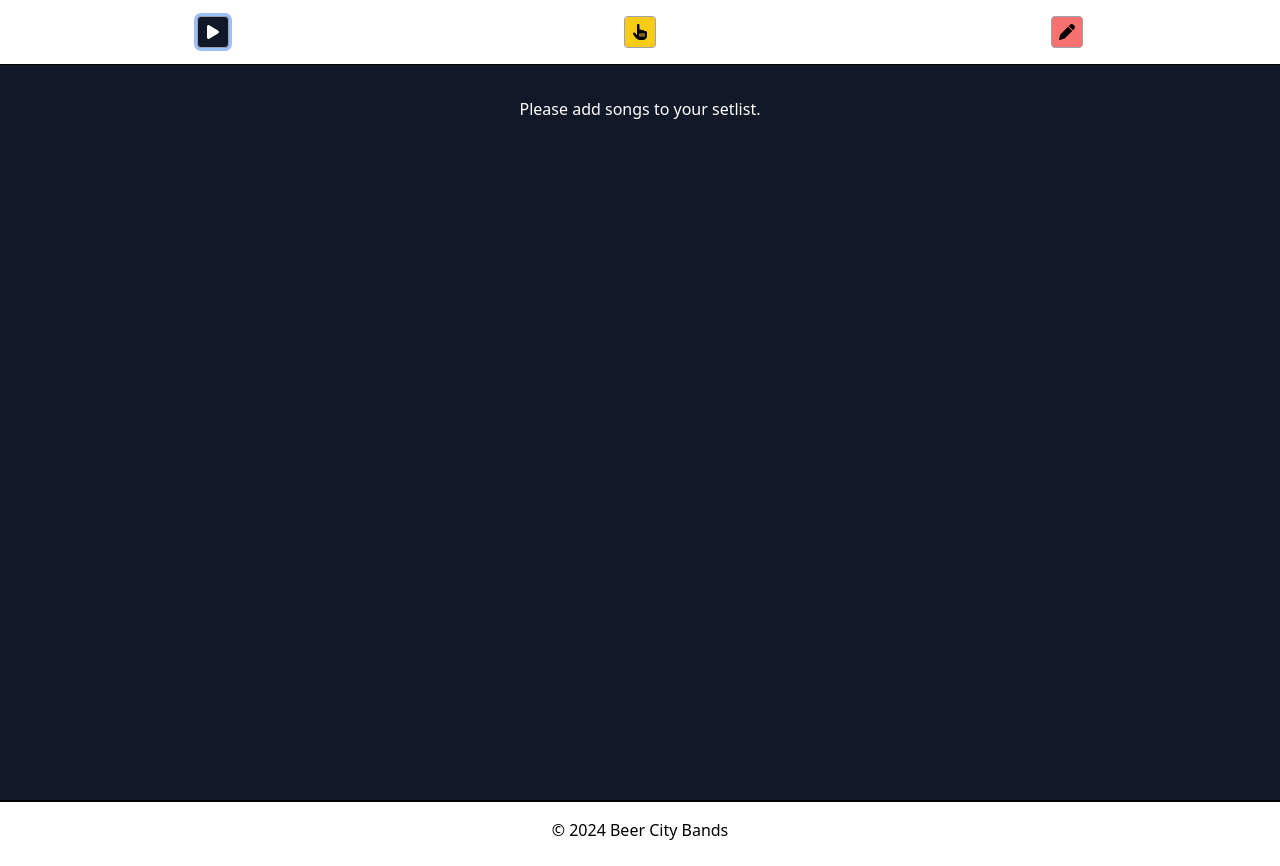
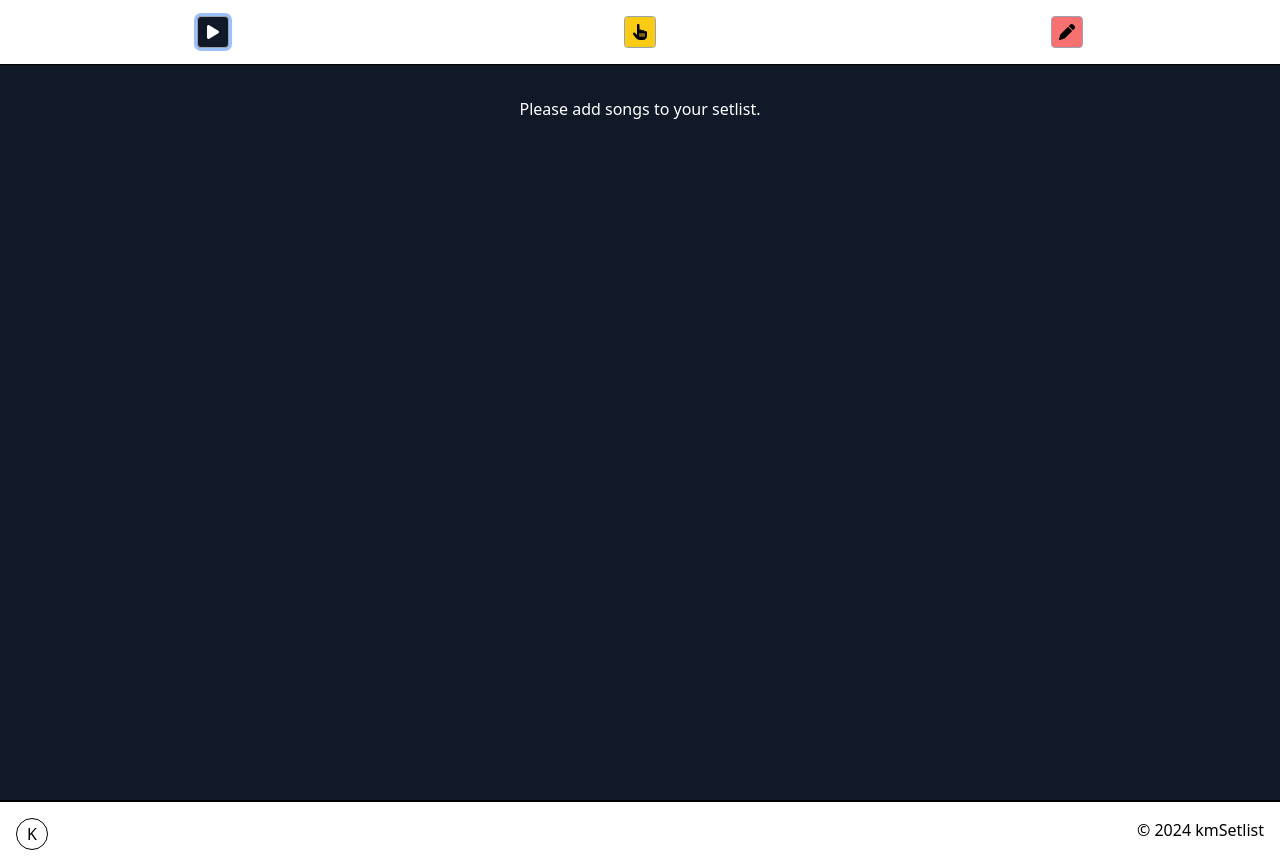
Before and after one commit to kylemichaelsullivan/kmSetList, a React (Vite) app: page / in a window 1280 px wide. Built offline with nearby package versions, Linux system fonts and the light colour scheme.

Commit message:
FIX: Context Providers, Header, Footer

```diff
--- a/src/App.tsx
+++ b/src/App.tsx
@@ -3,15 +3,18 @@ import Main from '@/components/sections/Main';
 import Footer from '@/components/sections/Footer';
 
 import { CatalogContextProvider } from '@/context/catalog';
+import { SetlistContextProvider } from '@/context/setlist';
 
 function App() {
 	return (
 		<div className='App'>
-			<Header />
 			<CatalogContextProvider>
-				<Main />
+				<Header />
+				<SetlistContextProvider>
+					<Main />
+				</SetlistContextProvider>
+				<Footer />
 			</CatalogContextProvider>
-			<Footer />
 		</div>
 	);
 }
--- a/src/components/sections/Footer.tsx
+++ b/src/components/sections/Footer.tsx
@@ -1,8 +1,12 @@
+import UserAvatar from '@/components/UserAvatar';
+import Copyright from '@/components/Copyright';
+
 function Footer() {
-	const year = new Date().getFullYear();
-
 	return (
-		<footer className='Footer border-t border-black py-4 text-center'>{`© ${year} Beer City Bands`}</footer>
+		<footer className='Footer flex justify-between border-t border-black p-4 text-center print:hidden'>
+			<UserAvatar />
+			<Copyright />
+		</footer>
 	);
 }
 
--- a/src/components/sections/Header.tsx
+++ b/src/components/sections/Header.tsx
@@ -2,7 +2,7 @@ import ModeButtons from '@/components/ModeButtons';
 
 function Header() {
 	return (
-		<header className='Header flex items-center justify-around border-b border-black py-4'>
+		<header className='Header flex items-center justify-around border-b border-black py-4 print:hidden'>
 			<ModeButtons />
 		</header>
 	);
```
